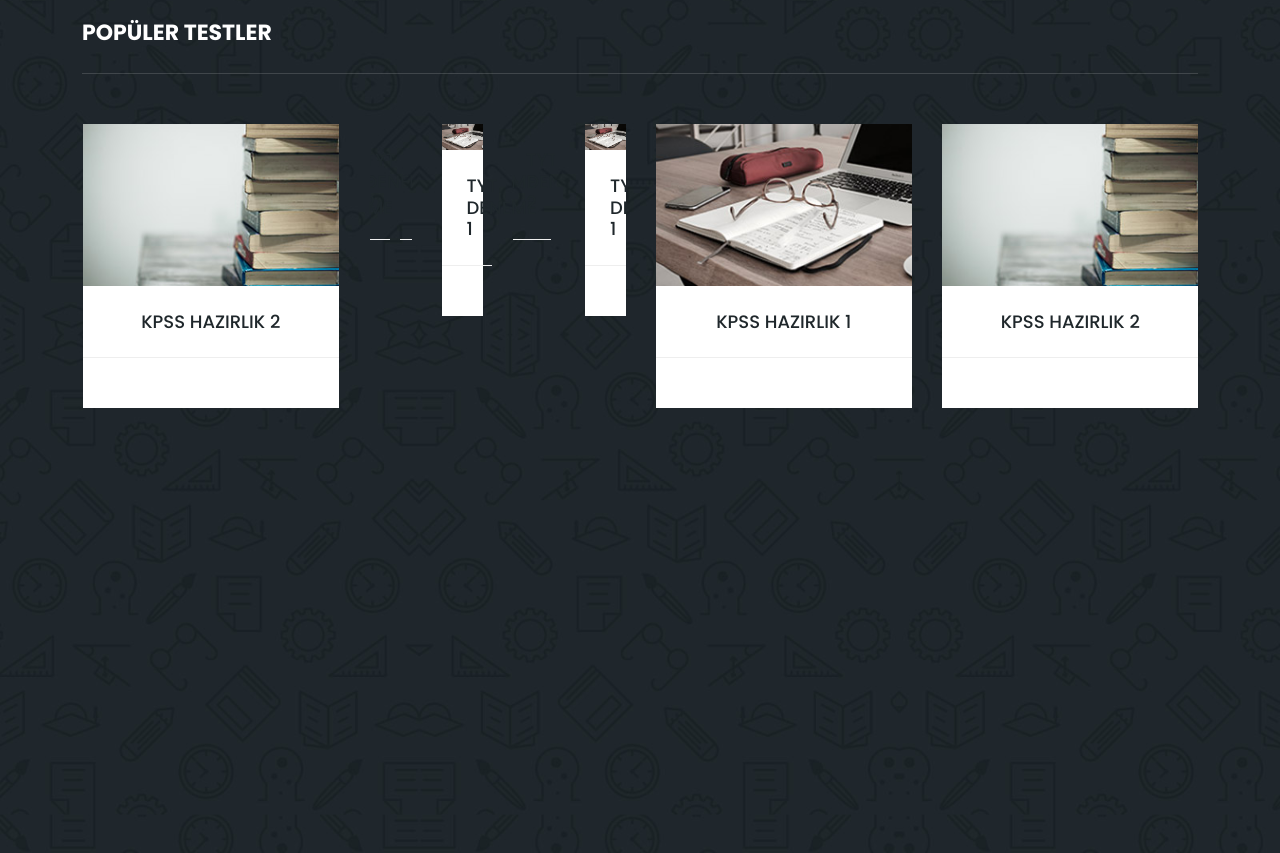
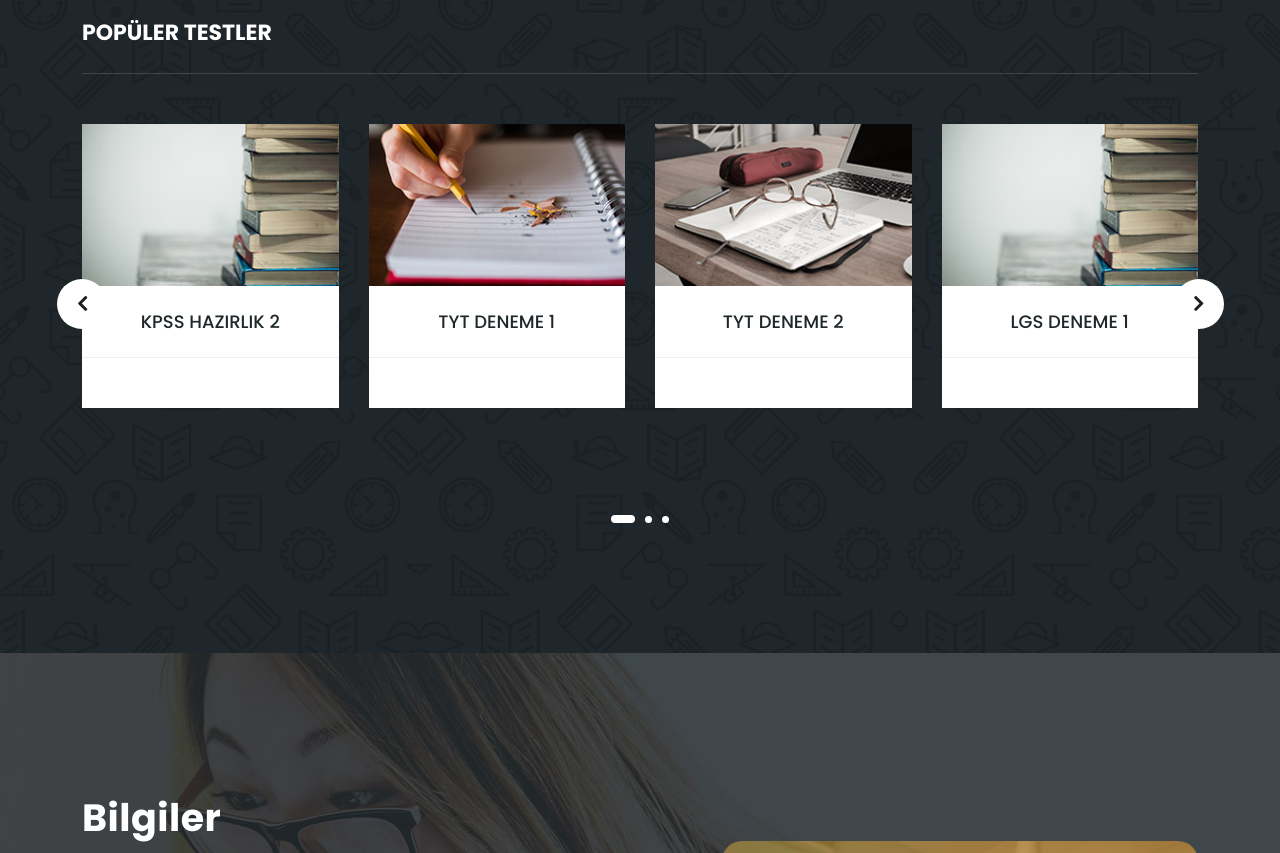
Before and after one commit to IceTea312/anasayfa, a plain HTML site: page index.html in a window 1280 px wide. Shown: the part 960-1813 px from the top of the page. Drawn offline with nearby package versions, Linux system fonts and the light colour scheme.

Commit message:
Update index.html

```diff
--- a/index.html
+++ b/index.html
@@ -183,10 +183,8 @@
 </div>
 </div>
 </div>
-<div class="col-lg-12">
-<div class="owl-courses-item owl-carousel">
 <div class="item">
-<img alt="Course One" src="assets/images/course-01.jpg"/>
+<img src="assets/images/course-04.jpg" alt="">
 <div class="down-content">
 <h4>TYT DENEME 1</h4>
 <div class="info">
@@ -197,10 +195,8 @@
 </div>
 </div>
 </div>
-<div class="col-lg-12">
-<div class="owl-courses-item owl-carousel">
 <div class="item">
-<img alt="Course One" src="assets/images/course-01.jpg"/>
+<img src="assets/images/course-01.jpg" alt="">
 <div class="down-content">
 <h4>TYT DENEME 2</h4>
 <div class="info">
@@ -211,10 +207,8 @@
 </div>
 </div>
 </div>
-<div class="col-lg-12">
-<div class="owl-courses-item owl-carousel">
 <div class="item">
-<img alt="Course One" src="assets/images/course-01.jpg"/>
+<img src="assets/images/course-02.jpg" alt="">
 <div class="down-content">
 <h4>LGS DENEME 1</h4>
 <div class="info">
```
